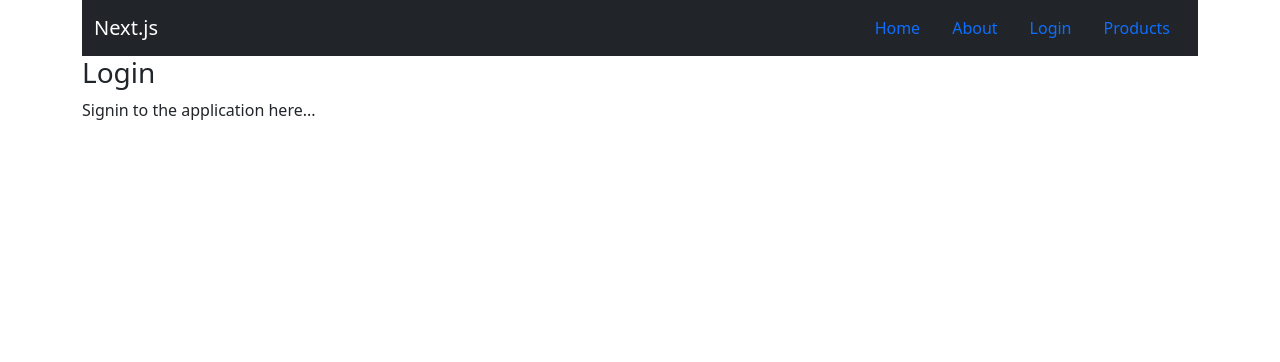
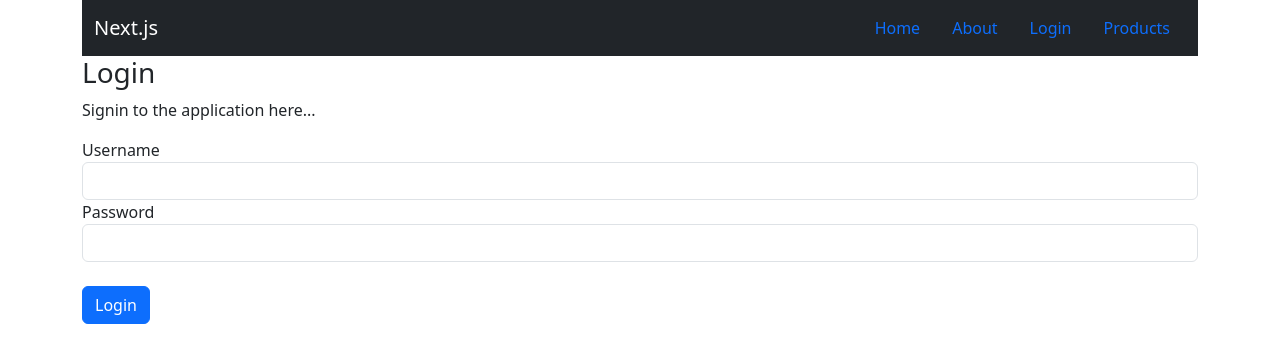
Before and after one commit to aniljos/Next.js-Jan-28-2025, a Next.js app in the folder the-awesome-app/: page /login in a window 1280 px wide. Shown: the top 362 px of the page. Built offline with nearby package versions, Linux system fonts and the light colour scheme.

Commit message:
Day 2 Session 1

```diff
--- a/the-awesome-app/package.json
+++ b/the-awesome-app/package.json
@@ -9,6 +9,7 @@
     "lint": "next lint"
   },
   "dependencies": {
+    "axios": "^1.7.9",
     "bootstrap": "^5.3.3",
     "next": "15.1.6",
     "react": "^19.0.0",
--- a/the-awesome-app/src/app/layout.tsx
+++ b/the-awesome-app/src/app/layout.tsx
@@ -1,7 +1,8 @@
 import type { Metadata } from "next";
 import { Geist, Geist_Mono } from "next/font/google";
 import "./globals.css";
-import Link from "next/link";
+import { AppBar } from "@/components/AppBar";
+
 
 const geistSans = Geist({
   variable: "--font-geist-sans",
@@ -29,25 +30,8 @@ export default function RootLayout({
 
         <div className="container">
 
-          <nav className="navbar navbar-dark bg-dark">
-            <div className="container-fluid">
-              <Link className="navbar-brand" href="/">Next.js</Link>
-              <ul className="nav">
-                <li className="nav-item">
-                  <Link className="nav-link" href="/">Home</Link>
-                </li>
-                <li className="nav-item">
-                  <Link className="nav-link" href="/about">About</Link>
-                </li>
-                <li className="nav-item">
-                  <Link className="nav-link" href="/login">Login</Link>
-                </li>
-                <li className="nav-item">
-                  <Link className="nav-link" href="/products">Products</Link>
-                </li>
-              </ul>
-            </div>
-          </nav>
+          <AppBar/>
+
           <main>
             {children}
           </main>
--- a/the-awesome-app/src/app/login/page.tsx
+++ b/the-awesome-app/src/app/login/page.tsx
@@ -1,8 +1,59 @@
-export default function LoginPage(){
+'use client'
+
+import { ChangeEvent, FormEvent, useState } from "react"
+
+export default function LoginPage() {
+
+    const [username, setUsername] = useState("");
+    const [password, setPassword] = useState("");
+    const [message, setMessage] = useState("");
+
+
+    function handleSubmit(evt: FormEvent<HTMLFormElement>){
+
+        evt.preventDefault();
+
+        if(!username || !password){
+           setMessage("Enter the credentials");
+        }
+        else{
+            // API call to validate the creds
+            setMessage("");
+        }
+
+    }
+
+    function handleUsernameChange(evt: ChangeEvent<HTMLInputElement>){
+
+        const value = evt.target.value;
+        setUsername(value)
+
+    }
+
     return (
         <div>
             <h3>Login</h3>
             <p>Signin to the application here...</p>
+
+            {message ? <div className="alert alert-danger">Enter the credentials</div> : null}
+
+            <form onSubmit={handleSubmit}>
+                <div className="form-group">
+                    <label htmlFor="username">Username</label>
+                    <input type="text" className="form-control" id="username" value={username} onChange={handleUsernameChange}/>
+                    {/* <span>You entered {username}</span> */}
+                </div>
+
+                <div className="form-group">
+                    <label htmlFor="pwd">Password</label>
+                    <input type="password" className="form-control" id="pwd" value={password}
+                                                                onChange={evt => setPassword(evt.target.value)}/>
+                </div>
+
+                <br />
+
+                <button className="btn btn-primary">Login</button>
+            </form>
         </div>
     )
 }
--- /dev/null
+++ b/the-awesome-app/src/components/AppBar.tsx
@@ -0,0 +1,25 @@
+import Link from "next/link";
+export function AppBar(){
+
+    return (
+        <nav className="navbar navbar-dark bg-dark">
+        <div className="container-fluid">
+          <Link className="navbar-brand" href="/">Next.js</Link>
+          <ul className="nav">
+            <li className="nav-item">
+              <Link className="nav-link" href="/">Home</Link>
+            </li>
+            <li className="nav-item">
+              <Link className="nav-link" href="/about">About</Link>
+            </li>
+            <li className="nav-item">
+              <Link className="nav-link" href="/login">Login</Link>
+            </li>
+            <li className="nav-item">
+              <Link className="nav-link" href="/products">Products</Link>
+            </li>
+          </ul>
+        </div>
+      </nav>
+    )
+}
```
Also changed, not shown: 2 other files (tests, documents, lock files or other folders).
